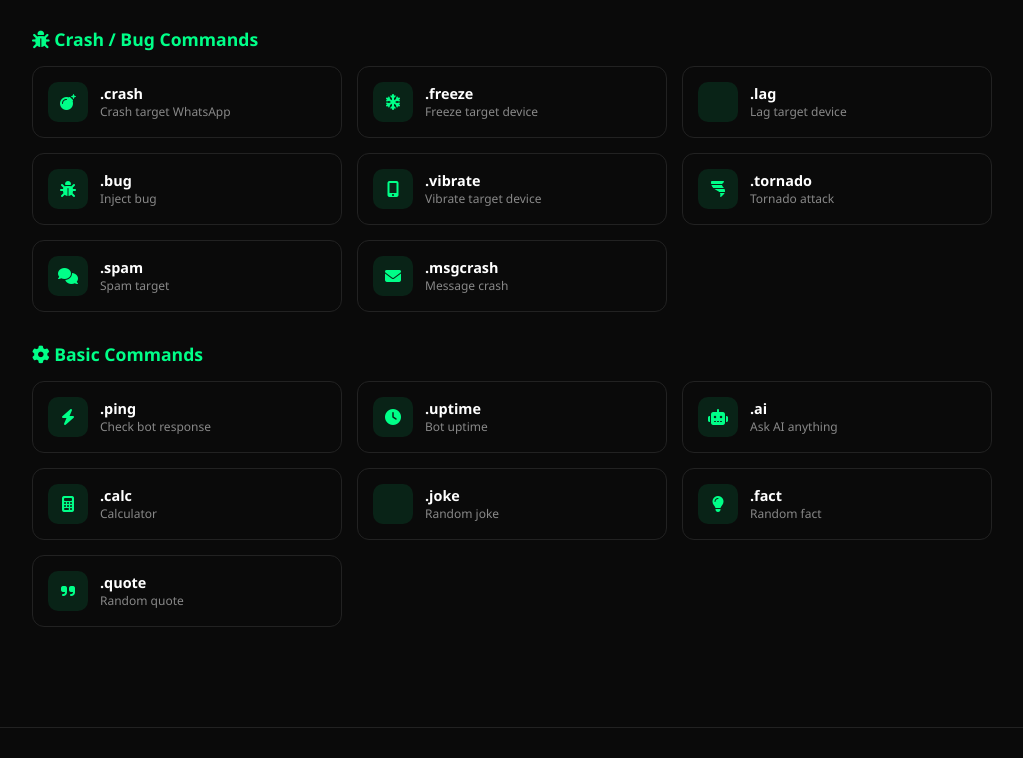
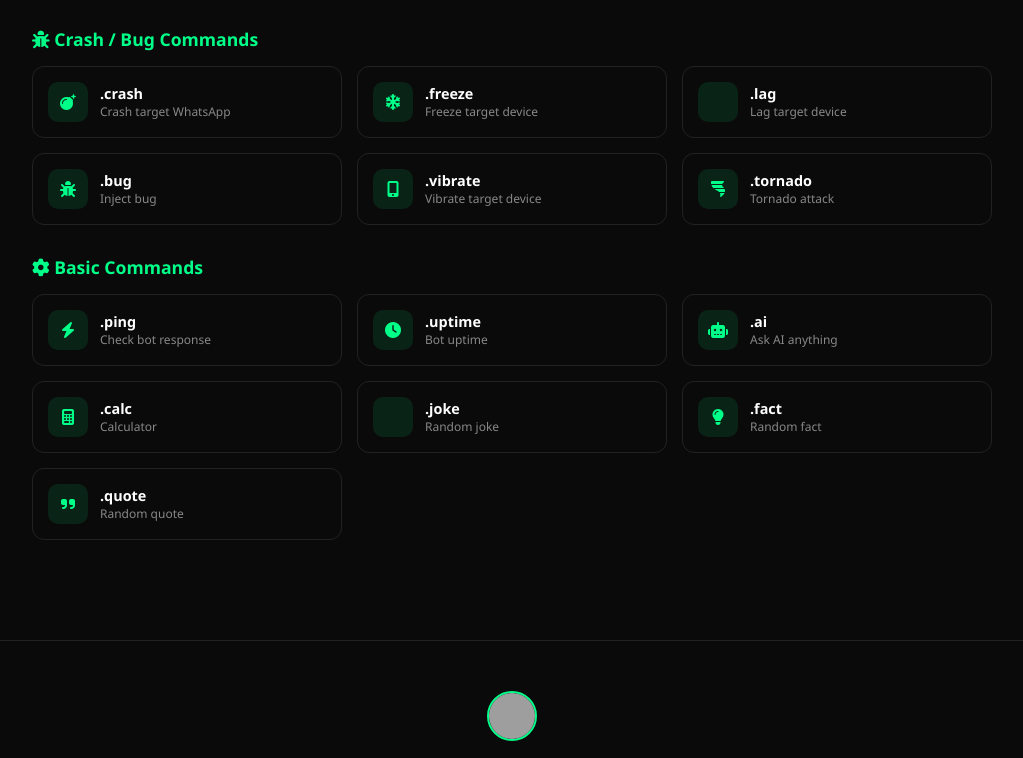
Before and after one commit to infomuhammadayan77/ma-md-bot, a website: page index.html in a window 1280 px wide. Shown: the part 1088-1846 px from the top of the page, without its empty margins (128-1151 px from the left). Drawn offline with nearby package versions, Linux system fonts and the light colour scheme; no server answers; grey boxes are pictures that could not be loaded; some icons are missing.

Commit message:
Update index.html

```diff
--- a/index.html
+++ b/index.html
@@ -16,7 +16,6 @@
         .nav-links { display: flex; gap: 20px; align-items: center; }
         .nav-links a { color: #888; text-decoration: none; font-size: 0.9rem; transition: all 0.3s; }
         .nav-links a:hover { color: #00ff88; }
-        .nav-toggle { display: none; background: none; border: none; color: #fff; font-size: 1.5rem; cursor: pointer; }
         .hero { padding: 150px 20px 80px; text-align: center; }
         .hero h1 { font-size: 3rem; font-weight: 800; color: #00ff88; margin-bottom: 15px; }
         .hero p { color: #888; font-size: 1.1rem; max-width: 600px; margin: 0 auto; line-height: 1.8; }
@@ -68,7 +67,7 @@
         footer .footer-name { color: #00ff88; font-weight: 700; font-size: 1rem; }
         .toast { position: fixed; bottom: 30px; left: 50%; transform: translateX(-50%) translateY(100px); background: #00ff88; color: #000; padding: 12px 25px; border-radius: 50px; font-size: 0.85rem; font-weight: 600; transition: all 0.4s; z-index: 2000; }
         .toast.show { transform: translateX(-50%) translateY(0); }
-        @media (max-width: 768px) { nav { padding: 0 15px; } .nav-links { position: fixed; top: 70px; left: 0; right: 0; background: rgba(10,10,10,0.98); flex-direction: column; padding: 20px; gap: 15px; border-bottom: 1px solid #222; transform: translateY(-150%); transition: transform 0.3s; z-index: 999; } .nav-links.active { transform: translateY(0); } .nav-toggle { display: block; } .hero { padding: 120px 15px 50px; } .hero h1 { font-size: 2rem; } .card { padding: 20px; } .commands-grid { grid-template-columns: 1fr; } }
+        @media (max-width: 768px) { nav { padding: 0 15px; } .nav-links { position: fixed; top: 70px; left: 0; right: 0; background: rgba(10,10,10,0.98); flex-direction: column; padding: 20px; gap: 15px; border-bottom: 1px solid #222; transform: translateY(-150%); transition: transform 0.3s; z-index: 999; } .nav-links.active { transform: translateY(0); } .hero { padding: 120px 15px 50px; } .hero h1 { font-size: 2rem; } .card { padding: 20px; } .commands-grid { grid-template-columns: 1fr; } }
     </style>
 </head>
 <body>
@@ -132,8 +131,6 @@
                     <div class="command-item"><div class="cmd-icon"><i class="fas fa-bug"></i></div><div class="cmd-info"><div class="cmd-name">.bug</div><div class="cmd-desc">Inject bug</div></div></div>
                     <div class="command-item"><div class="cmd-icon"><i class="fas fa-mobile-alt"></i></div><div class="cmd-info"><div class="cmd-name">.vibrate</div><div class="cmd-desc">Vibrate target device</div></div></div>
                     <div class="command-item"><div class="cmd-icon"><i class="fas fa-tornado"></i></div><div class="cmd-info"><div class="cmd-name">.tornado</div><div class="cmd-desc">Tornado attack</div></div></div>
-                    <div class="command-item"><div class="cmd-icon"><i class="fas fa-comments"></i></div><div class="cmd-info"><div class="cmd-name">.spam</div><div class="cmd-desc">Spam target</div></div></div>
-                    <div class="command-item"><div class="cmd-icon"><i class="fas fa-envelope"></i></div><div class="cmd-info"><div class="cmd-name">.msgcrash</div><div class="cmd-desc">Message crash</div></div></div>
                 </div>
             </div>
 
```
